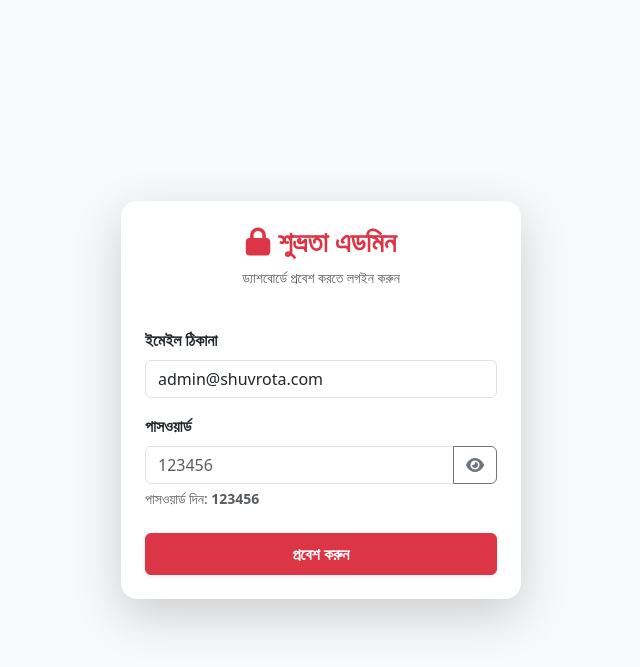
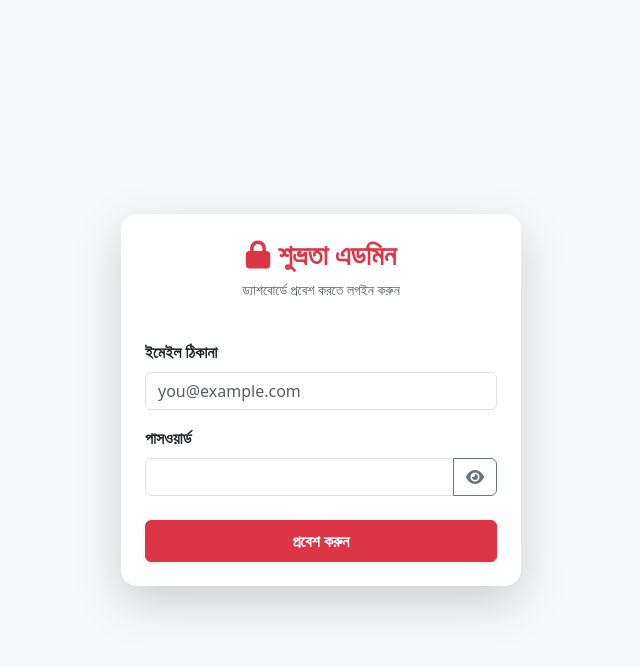
Before and after one commit to nafilridin18/Shuvrota-e-commerce, a PHP site: page /admin/login.php in a window 1280 px wide. Shown: the top 667 px of the page, without its empty margins (319-959 px from the left). Run offline with PHP 8.4, Linux system fonts and the light colour scheme.

Commit message:
admin/login.php updated for security implementation

```diff
--- a/admin/login.php
+++ b/admin/login.php
@@ -21,8 +21,8 @@ if ($_SERVER['REQUEST_METHOD'] === 'POST') {
         $stmt->execute([$email]);
         $admin = $stmt->fetch();
 
-        // পাসওয়ার্ড যাচাই (এখানে প্লেইন টেক্সট অথবা হ্যাশ উভয়ই কাজ করবে)
-        if ($admin && ($password === $admin['password_hash'] || password_verify($password, $admin['password_hash']))) {
+        // পাসওয়ার্ড যাচাই — কেবলমাত্র bcrypt হ্যাশের বিরুদ্ধে, প্লেইন টেক্সট আর গ্রহণযোগ্য নয়
+        if ($admin && password_verify($password, $admin['password_hash'])) {
             $_SESSION['admin_logged_in'] = true;
             $_SESSION['admin_id']        = $admin['id'];
             $_SESSION['admin_name']      = $admin['name'];
@@ -68,18 +68,17 @@ if ($_SERVER['REQUEST_METHOD'] === 'POST') {
     <form method="POST" autocomplete="off">
         <div class="mb-3">
             <label class="form-label fw-bold">ইমেইল ঠিকানা</label>
-            <input type="email" name="email" class="form-control" value="admin@shuvrota.com" required>
+            <input type="email" name="email" class="form-control" placeholder="you@example.com" required>
         </div>
 
         <div class="mb-4">
             <label class="form-label fw-bold">পাসওয়ার্ড</label>
             <div class="input-group">
-                <input type="password" id="passwordInput" name="password" class="form-control" placeholder="123456" required>
+                <input type="password" id="passwordInput" name="password" class="form-control" required>
                 <button class="btn btn-outline-secondary" type="button" id="togglePassword">
                     <i class="fa-solid fa-eye" id="toggleIcon"></i>
                 </button>
             </div>
-            <div class="form-text small text-muted mt-1">পাসওয়ার্ড দিন: <strong>123456</strong></div>
         </div>
 
         <button type="submit" class="btn btn-danger w-100 fw-bold py-2 shadow-sm">প্রবেশ করুন</button>
```
